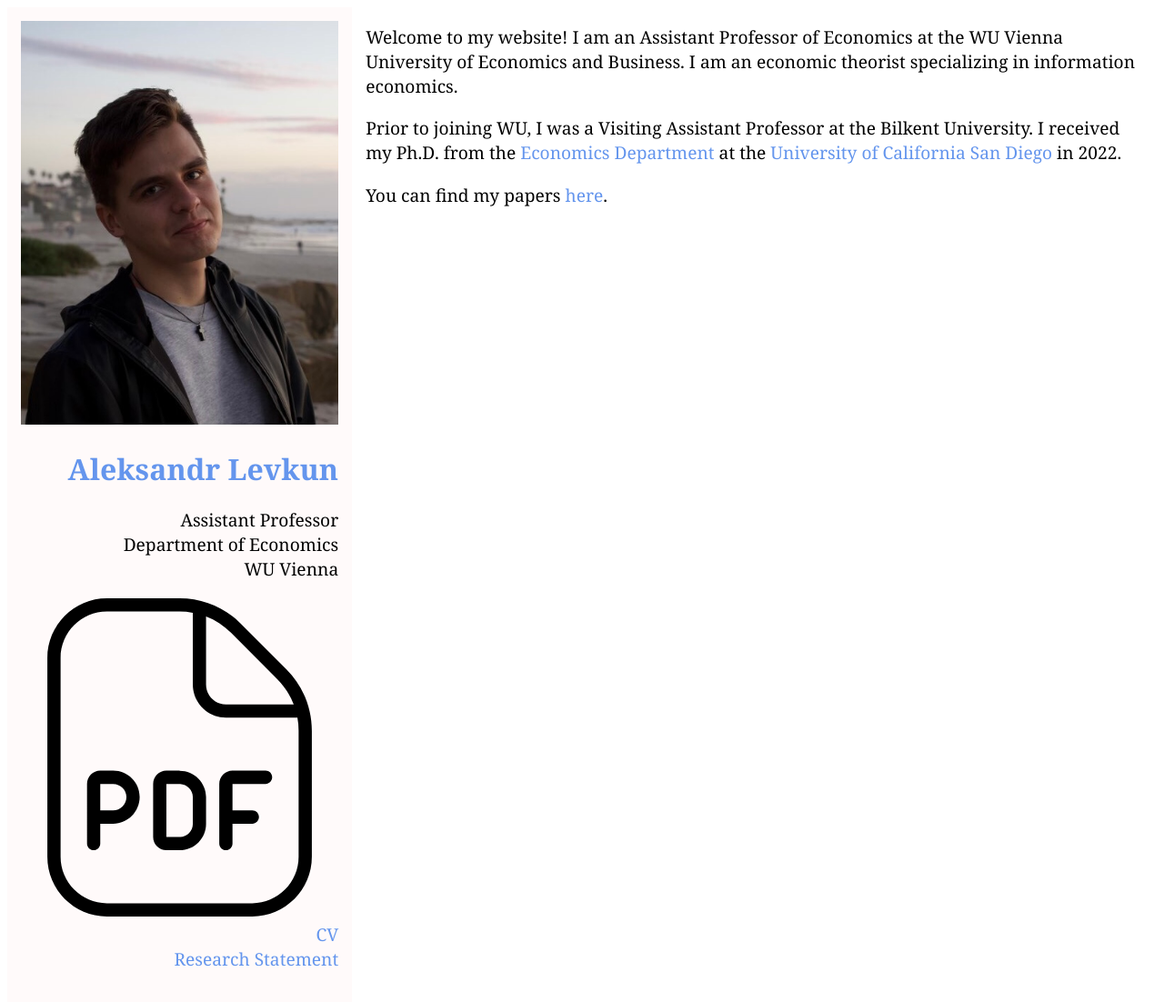
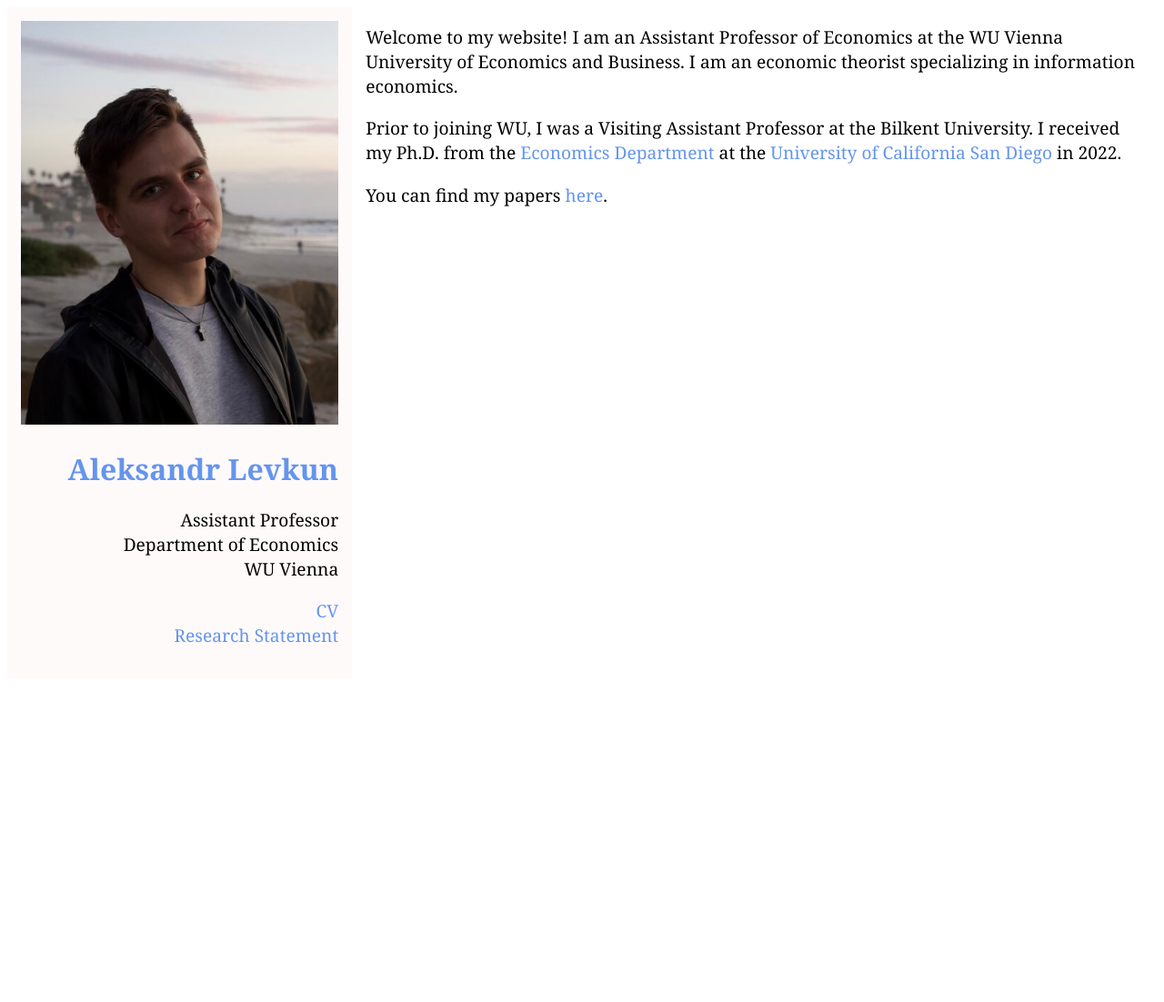
Before and after one commit to alevkun/alevkun.github.io, a Jekyll site: the page built from index.html, in a window 1280 px wide. Shown: the whole page at 91% size. Built offline with Jekyll 4.4.1, drawn with Linux system fonts in a browser that asks for light colours; after the commit the page ends 900 px from its top, so only the background shows below that.

Commit message:
Update index.html

```diff
--- a/index.html
+++ b/index.html
@@ -9,7 +9,7 @@ title: Aleksandr Levkun
     Department of Economics <br>
     WU Vienna </p>
     <p> <a href="https://alevkun.github.io/assets/pdf/cv_levkun.pdf">
-	<img src="https://alevkun.github.io/assets/icons/fi-tr-file-pdf.svg" style="max-width:100%;height:auto;display:inline-block;"> CV </a> <br>
+	CV </a> <br>
 	<a href="https://alevkun.github.io/assets/pdf/research_levkun.pdf">Research Statement</a> </p>
   </div>
   <div class="main">
```
